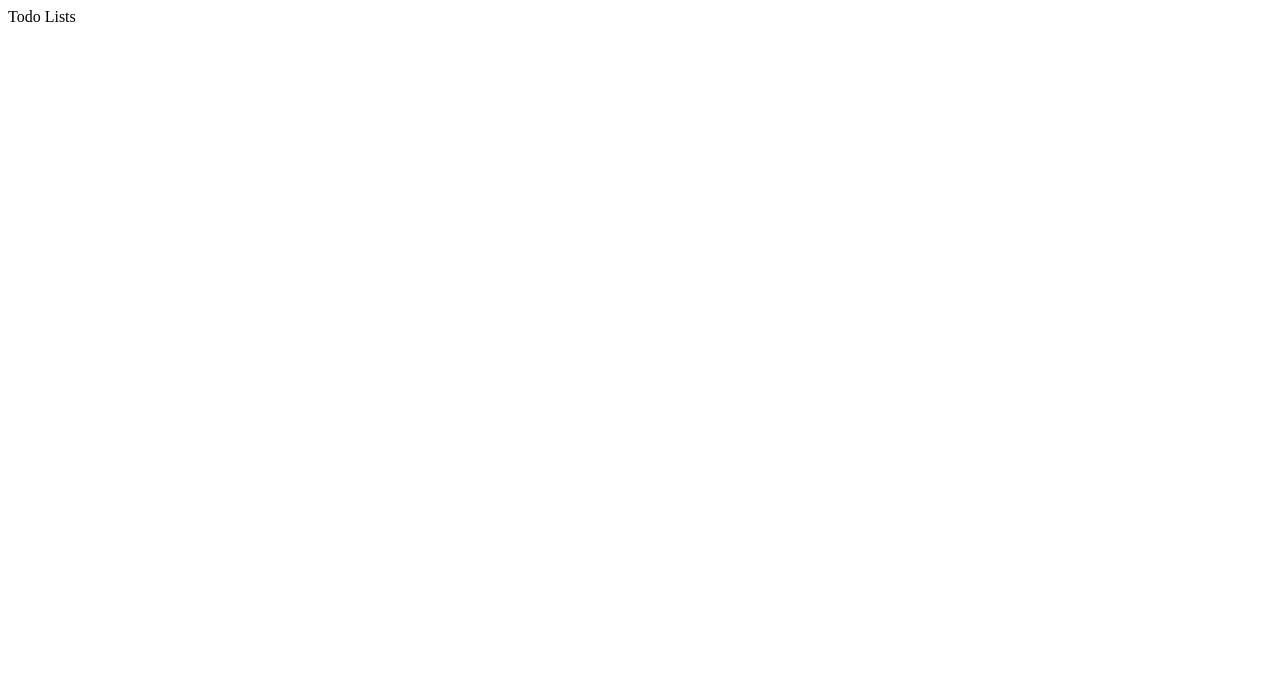
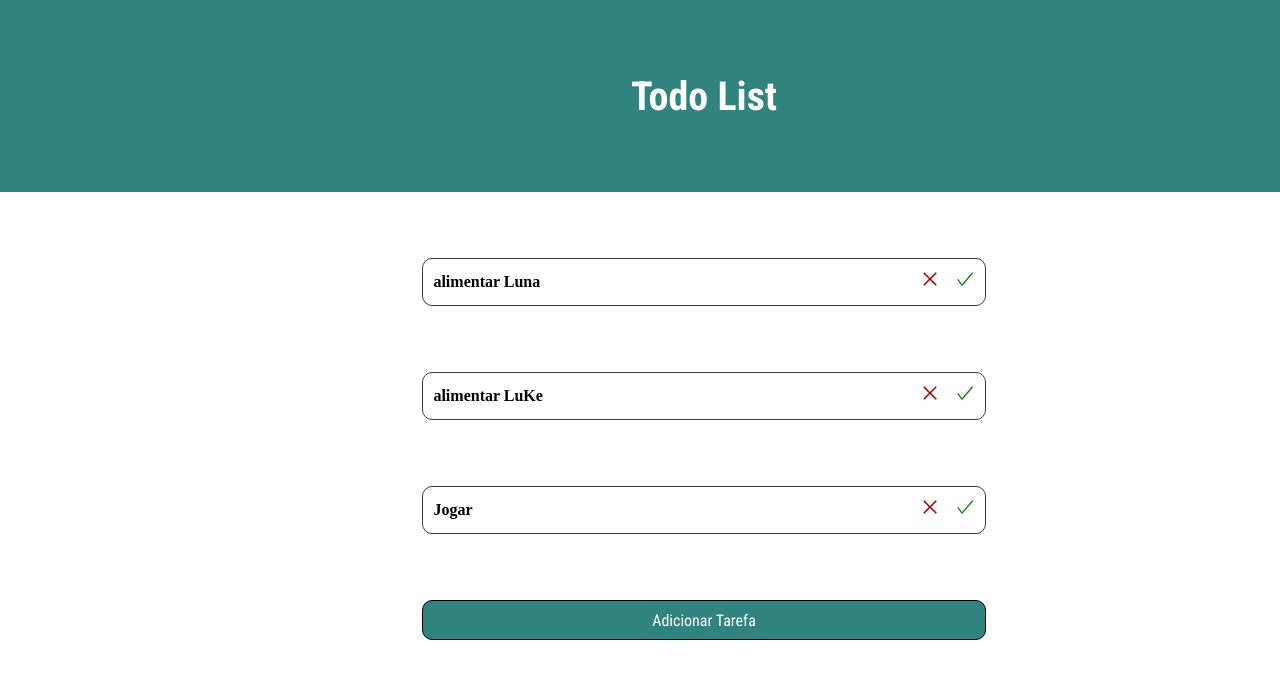
Before and after one commit to Beatrizrodri/todoList, a React (Vite) app: page / in a window 1280 px wide. Shown: the top 678 px of the page. Built offline with nearby package versions, Linux system fonts and the light colour scheme.

Commit message:
feat: add Task component

```diff
--- a/index.html
+++ b/index.html
@@ -3,6 +3,12 @@
   <head>
     <meta charset="UTF-8" />
     <link rel="icon" type="image/svg+xml" href="/vite.svg" />
+    <link rel="preconnect" href="https://fonts.googleapis.com" />
+    <link rel="preconnect" href="https://fonts.gstatic.com" crossorigin />
+    <link
+      href="https://fonts.googleapis.com/css2?family=Poppins:wght@400;500;700&family=Roboto+Condensed:ital,wght@0,100..900;1,100..900&display=swap"
+      rel="stylesheet"
+    />
     <meta name="viewport" content="width=device-width, initial-scale=1.0" />
     <title>todoList</title>
   </head>
--- a/package.json
+++ b/package.json
@@ -11,7 +11,8 @@
   },
   "dependencies": {
     "react": "^19.2.0",
-    "react-dom": "^19.2.0"
+    "react-dom": "^19.2.0",
+    "react-icons": "^5.5.0"
   },
   "devDependencies": {
     "@eslint/js": "^9.39.1",
--- a/src/App.tsx
+++ b/src/App.tsx
@@ -1,9 +1,104 @@
-function App() {
+import './style.css'
+
+import { Task } from './components/Task/Index'
+import { useState } from 'react'
+
+interface TaskType {
+  id: number
+  description: string
+  status: {
+    deleted: boolean
+    completed: boolean
+    active: boolean
+  }
+}
+
+export function App() {
+  const [tasks, setTasks] = useState<TaskType[]>([
+    {
+      id: 1,
+      description: 'alimentar Luna',
+      status: {
+        deleted: false,
+        completed: false,
+        active: true
+      }
+    },
+    {
+      id: 2,
+      description: 'alimentar LuKe',
+      status: {
+        deleted: false,
+        completed: false,
+        active: true
+      }
+    },
+    {
+      id: 3,
+      description: 'Jogar',
+      status: {
+        deleted: false,
+        completed: false,
+        active: true
+      }
+    }
+  ])
+
+  const handleToggleComplete = (taskId: number) => {
+    setTasks(prevTasks =>
+      prevTasks.map(task =>
+        task.id === taskId
+          ? {
+              ...task,
+              status: {
+                ...task.status,
+                completed: !task.status.completed,
+                active: task.status.completed
+              }
+            }
+          : task
+      )
+    )
+  }
+
+  const handleDelete = (taskId: number) => {
+    setTasks(prevTasks =>
+      prevTasks.map(task =>
+        task.id === taskId
+          ? {
+              ...task,
+              status: {
+                ...task.status,
+                deleted: true,
+                active: false
+              }
+            }
+          : task
+      )
+    )
+  }
+
+  const activeTasks = tasks.filter(task => !task.status.deleted)
+
   return (
     <>
-      <div>Todo Lists</div>
+      <div className="container">
+        <div className="content">
+          <div className="header">
+            <h1>Todo List</h1>
+          </div>
+
+          {activeTasks.map(task => (
+            <Task
+              key={task.id}
+              task={task}
+              onToggleComplete={handleToggleComplete}
+              onDelete={handleDelete}
+            />
+          ))}
+          <button className="add-task-button">Adicionar Tarefa</button>
+        </div>
+      </div>
     </>
   )
 }
-
-export default App
--- /dev/null
+++ b/src/components/Task/Index.tsx
@@ -0,0 +1,46 @@
+import './style.css'
+import { VscCheck, VscChromeClose } from 'react-icons/vsc'
+
+interface TaskProps {
+  task: {
+    id: number
+    description: string
+    status: {
+      deleted: boolean
+      completed: boolean
+      active: boolean
+    }
+  }
+  onToggleComplete: (taskId: number) => void
+  onDelete: (taskId: number) => void
+}
+
+export function Task({ task, onToggleComplete, onDelete }: TaskProps) {
+  const handleComplete = () => {
+    onToggleComplete(task.id)
+  }
+
+  const handleDelete = () => {
+    onDelete(task.id)
+  }
+
+  return (
+    <div
+      className={
+        task.status.completed ? 'task-container-completed' : 'task-container'
+      }
+    >
+      <div className="task-content">
+        <span className="task-description">{task.description}</span>
+        <div className="task-buttons">
+          <button className="delete-button" onClick={handleDelete}>
+            <VscChromeClose />
+          </button>
+          <button className="completed-button" onClick={handleComplete}>
+            <VscCheck />
+          </button>
+        </div>
+      </div>
+    </div>
+  )
+}
--- /dev/null
+++ b/src/components/Task/style.css
@@ -0,0 +1,53 @@
+.task-container {
+  width: 40%;
+  height: 48px;
+  border: 1px solid #3a3a3a;
+  border-radius: 10px;
+  background-color: #fff;
+  padding: 10px;
+}
+
+.task-container-completed {
+  width: 40%;
+  height: 48px;
+  border: 1px solid #3a3a3a;
+  border-radius: 10px;
+  background-color: #d4f1f0;
+  padding: 10px;
+  text-decoration: line-through 4px;
+}
+
+.task-content {
+  display: flex;
+  justify-content: center;
+  align-items: center;
+}
+
+.task-description {
+  width: 90%;
+  font-size: 16px;
+  font-weight: 600;
+}
+
+.task-buttons {
+  width: 10%;
+  display: flex;
+  justify-content: space-between;
+  align-items: center;
+}
+
+.delete-button {
+  background-color: transparent;
+  color: #a70000;
+  border: none;
+  font-size: 20px;
+  cursor: pointer;
+}
+
+.completed-button {
+  background-color: transparent;
+  color: #028002;
+  border: none;
+  font-size: 20px;
+  cursor: pointer;
+}
--- a/src/main.tsx
+++ b/src/main.tsx
@@ -1,6 +1,6 @@
 import { StrictMode } from 'react'
 import { createRoot } from 'react-dom/client'
-import App from './App.tsx'
+import { App } from './App.tsx'
 
 createRoot(document.getElementById('root')!).render(
   <StrictMode>
--- /dev/null
+++ b/src/style.css
@@ -0,0 +1,58 @@
+* {
+  margin: 0;
+  padding: 0;
+  box-sizing: border-box;
+}
+
+body,
+html {
+  margin: 0;
+  padding: 0;
+  overflow-x: hidden;
+}
+
+.container {
+  width: 110vw;
+  height: 100vh;
+  display: flex;
+  flex-direction: column;
+  align-items: flex-start;
+  /* background-color: #d4f1f0; */
+  background-color: white;
+}
+
+.content {
+  width: 100%;
+  height: 80%;
+  display: flex;
+  flex-direction: column;
+  align-items: center;
+  justify-content: space-between;
+}
+
+.header {
+  width: 100%;
+  height: 24vh;
+  background-color: #30837f;
+
+  display: flex;
+  align-items: center;
+  justify-content: center;
+
+  color: white;
+  font-family: 'Roboto Condensed', sans-serif;
+  font-size: 20px;
+}
+
+.add-task-button {
+  width: 40%;
+  height: 40px;
+  padding: 10px;
+  border: 1px solid #000;
+  border-radius: 10px;
+  background-color: #30837f;
+  cursor: pointer;
+  color: white;
+  font-family: 'Roboto Condensed', sans-serif;
+  font-size: medium;
+}
```
Also changed, not shown: 1 other file (tests, documents, lock files or other folders).
